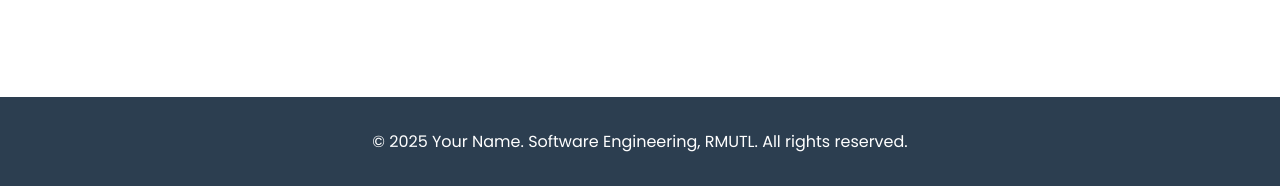
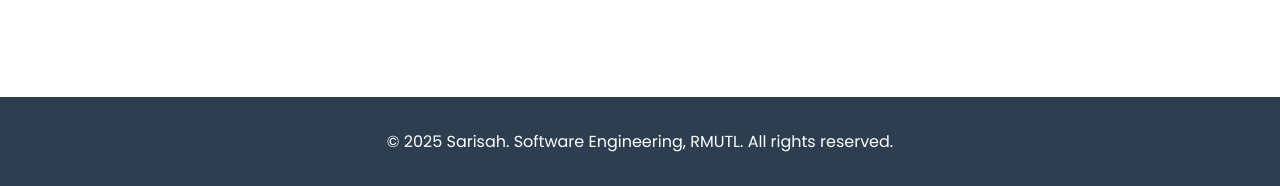
Before and after one commit to O0MlM/portfolio-website, a plain HTML site: page index.html in a window 1280 px wide. Shown: the part 3782-3968 px from the top of the page. Drawn offline with Linux system fonts and the light colour scheme; files whose address does not match are found by name.

Commit message:
Update Footer forget to change name.

```diff
--- a/index.html
+++ b/index.html
@@ -203,7 +203,7 @@
     <!-- Footer -->
     <footer class="footer">
         <div class="container">
-            <p>&copy; 2025 Your Name. Software Engineering, RMUTL. All rights reserved.</p>
+            <p>&copy; 2025 Sarisah. Software Engineering, RMUTL. All rights reserved.</p>
         </div>
     </footer>
 
```
